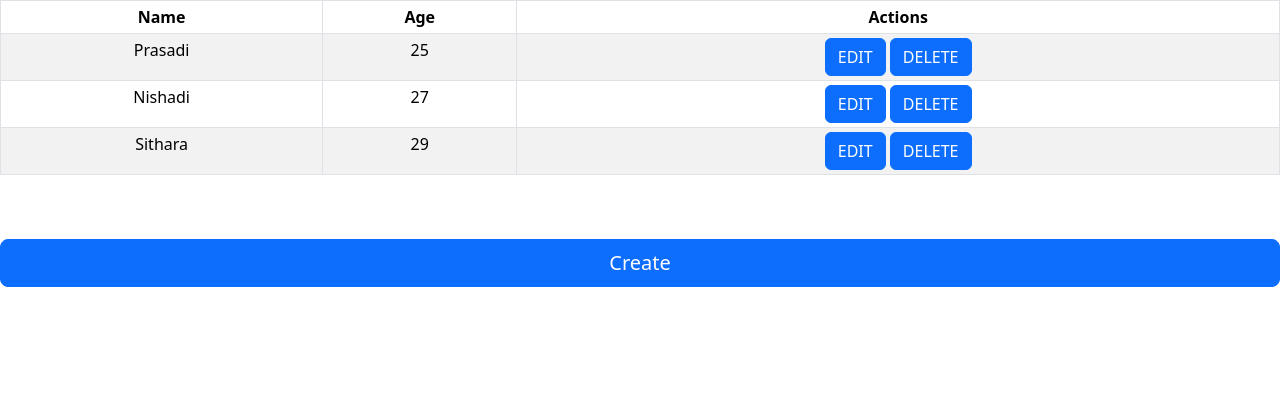
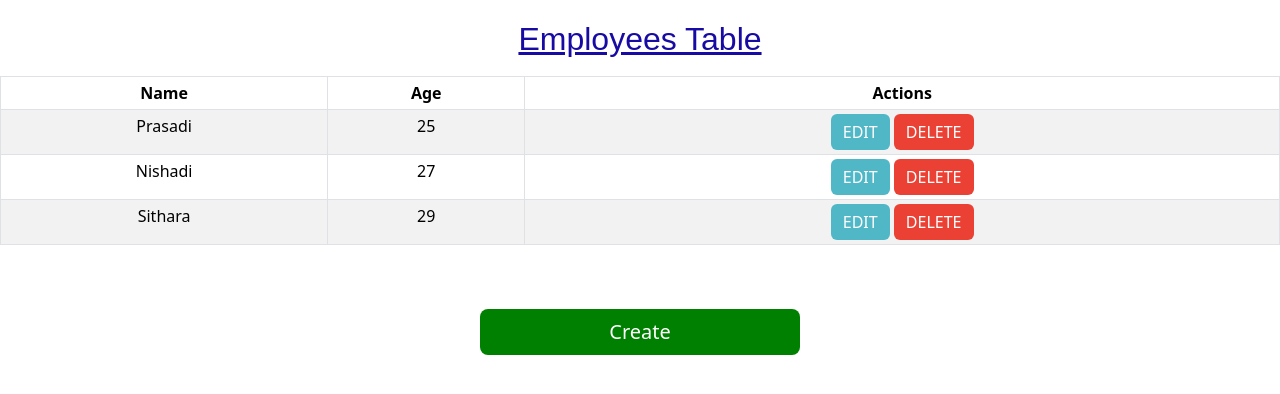
Before and after one commit to Prasadi12/CURD-react, a React (Create React App) app: page / in a window 1280 px wide. Shown: the top 394 px of the page. Built offline with nearby package versions, Linux system fonts and the light colour scheme; the HTML template or start-up script is replaced by a standard one.

Commit message:
updated css part and finalized

```diff
--- a/src/App.css
+++ b/src/App.css
@@ -1,38 +1,4 @@
 .App {
   text-align: center;
+  padding-top: 20px;
 }
-
-.App-logo {
-  height: 40vmin;
-  pointer-events: none;
-}
-
-@media (prefers-reduced-motion: no-preference) {
-  .App-logo {
-    animation: App-logo-spin infinite 20s linear;
-  }
-}
-
-.App-header {
-  background-color: #282c34;
-  min-height: 100vh;
-  display: flex;
-  flex-direction: column;
-  align-items: center;
-  justify-content: center;
-  font-size: calc(10px + 2vmin);
-  color: white;
-}
-
-.App-link {
-  color: #61dafb;
-}
-
-@keyframes App-logo-spin {
-  from {
-    transform: rotate(0deg);
-  }
-  to {
-    transform: rotate(360deg);
-  }
-}
--- a/src/Components/Add.jsx
+++ b/src/Components/Add.jsx
@@ -1,45 +1,81 @@
 import React, { useState } from "react";
-import { Button,Form } from "react-bootstrap";
-import 'bootstrap/dist/css/bootstrap.min.css';
+import { Button, Form } from "react-bootstrap";
+import "bootstrap/dist/css/bootstrap.min.css";
 import Employees from "./Employees";
-import {v4 as uuid} from 'uuid';
-import { useNavigate } from 'react-router-dom';
+import { v4 as uuid } from "uuid";
+import { useNavigate } from "react-router-dom";
 
 const Add = () => {
-
-    const [name,setName] = useState('');
-    const [age,setAge] = useState('');
+  const [name, setName] = useState("");
+  const [age, setAge] = useState("");
 
   let history = useNavigate();
 
-    const handleSubmit = (e) =>{
+  const handleSubmit = (e) => {
     e.preventDefault();
 
     const ids = uuid();
-        let uniqueId = ids.slice(0,8);
+    let uniqueId = ids.slice(0, 8);
 
-        let a = name, b = age;
+    let a = name,
+      b = age;
 
-        Employees.push({ id:uniqueId, name:a, age:b });
+    Employees.push({ id: uniqueId, name: a, age: b });
 
-        history('/');
+    history("/");
   };
 
   return (
     <div>
-            <Form className="d-grid gap-2" style={{ margin:'15ren' }}>
+      <div
+        style={{
+          paddingBottom: "10px",
+          fontFamily: "sans-serif",
+          fontWeight: "900",
+          textDecoration: "underline",
+          color: "#180ba3",
+        }}
+      >
+        <h2>Create Employee</h2>
+      </div>
+      <Form className="d-grid gap-2" style={{ margin: "15ren" }}>
+        <center>
           <Form.Group className="mb-3" controlId="formName">
-                    <Form.Control type="text" placeholder="Enter Your name" required onChange={(e)=>setName(e.target.value)}>
-                    </Form.Control>
+            <Form.Control
+              style={{ width: "50%", padding: "10px" }}
+              type="text"
+              placeholder="Enter Your name"
+              required
+              onChange={(e) => setName(e.target.value)}
+            ></Form.Control>
           </Form.Group>
           <Form.Group className="mb-3" controlId="formAge">
-                    <Form.Control type="text" placeholder="Enter Your age" required onChange={(e)=>setAge(e.target.value)}>
-                    </Form.Control>
+            <Form.Control
+              style={{ width: "50%", padding: "10px" }}
+              type="text"
+              placeholder="Enter Your age"
+              required
+              onChange={(e) => setAge(e.target.value)}
+            ></Form.Control>
           </Form.Group>
-                <Button onClick={(e)=>handleSubmit(e)} type="submit">Submit</Button>
+
+          <Button
+            style={{
+              backgroundColor: "green",
+              border: "green",
+              width: "25%",
+              alignItems: "center",
+            }}
+            size="lg"
+            onClick={(e) => handleSubmit(e)}
+            type="submit"
+          >
+            Submit
+          </Button>
+        </center>
       </Form>
     </div>
-    )
-}
+  );
+};
 
 export default Add;
--- a/src/Components/Edit.jsx
+++ b/src/Components/Edit.jsx
@@ -1,54 +1,90 @@
 import React from "react";
-import { Button,Form } from "react-bootstrap";
+import { Button, Form } from "react-bootstrap";
 import { useNavigate } from "react-router-dom";
-import 'bootstrap/dist/css/bootstrap.min.css';
+import "bootstrap/dist/css/bootstrap.min.css";
 import Employees from "./Employees";
-// import {v4 as uuid} from 'uuid';
 import { useEffect, useState } from "react";
 
 const Edit = () => {
-
-    const [id,setId] = useState('');
-    const [name,setName] = useState('');
-    const [age,setAge] = useState('');
+  const [id, setId] = useState("");
+  const [name, setName] = useState("");
+  const [age, setAge] = useState("");
 
   let history = useNavigate();
 
-    var index = Employees.map(function(e){
+  var index = Employees.map(function (e) {
     return e.id;
   }).indexOf(id);
 
-    const handleSubmit = (e) =>{
+  const handleSubmit = (e) => {
     e.preventDefault();
 
     let a = Employees[index];
-        a.name =name;
-        a.age =age;
+    a.name = name;
+    a.age = age;
 
-        history('/');
+    history("/");
   };
 
-    useEffect(()=>{
-        setId(localStorage.getItem('id'));
-        setName(localStorage.getItem('name'));
-        setAge(localStorage.getItem('age'));
-    },[]);
+  useEffect(() => {
+    setId(localStorage.getItem("id"));
+    setName(localStorage.getItem("name"));
+    setAge(localStorage.getItem("age"));
+  }, []);
 
   return (
     <div>
-            <Form className="d-grid gap-2" style={{ margin:'15ren' }}>
+      <div
+        style={{
+          paddingBottom: "10px",
+          fontFamily: "sans-serif",
+          fontWeight: "900",
+          textDecoration: "underline",
+          color: "#180ba3",
+        }}
+      >
+        <h2>Edit Employee</h2>
+      </div>
+      <Form className="d-grid gap-2" style={{ margin: "15ren" }}>
+        <center>
           <Form.Group className="mb-3" controlId="formName">
-                    <Form.Control type="text" placeholder="Enter your name" required value={name} onChange={(e)=>setName(e.target.value)}>
-                    </Form.Control>
+            <Form.Control
+              style={{ width: "50%", padding: "10px" }}
+              type="text"
+              placeholder="Enter your name"
+              required
+              value={name}
+              onChange={(e) => setName(e.target.value)}
+            ></Form.Control>
           </Form.Group>
           <Form.Group className="mb-3" controlId="formAge">
-                    <Form.Control type="text" placeholder="Enter your age" required value={age} onChange={(e)=>setAge(e.target.value)}>
-                    </Form.Control>
+            <Form.Control
+              style={{ width: "50%", padding: "10px" }}
+              type="text"
+              placeholder="Enter your age"
+              required
+              value={age}
+              onChange={(e) => setAge(e.target.value)}
+            ></Form.Control>
           </Form.Group>
-                <Button onClick={(e)=>handleSubmit(e)} type="submit">Update</Button>
+
+          <Button
+            style={{
+              backgroundColor: "green",
+              border: "green",
+              width: "25%",
+              alignItems: "center",
+            }}
+            size="lg"
+            onClick={(e) => handleSubmit(e)}
+            type="submit"
+          >
+            Update
+          </Button>
+        </center>
       </Form>
     </div>
-    )
-}
+  );
+};
 
 export default Edit;
--- a/src/Components/Home.jsx
+++ b/src/Components/Home.jsx
@@ -1,32 +1,42 @@
 import React, { Fragment } from "react";
-import { Button, Table } from 'react-bootstrap';
-import 'bootstrap/dist/css/bootstrap.min.css';
+import { Button, Table } from "react-bootstrap";
+import "bootstrap/dist/css/bootstrap.min.css";
 import Employees from "./Employees";
-import { Link,useNavigate } from 'react-router-dom';
+import { Link, useNavigate } from "react-router-dom";
 
 const Home = () => {
-
   let history = useNavigate();
 
-    const handleEdit = (id,name,age) => {
-        localStorage.setItem('id',id);
-        localStorage.setItem('name',name);
-        localStorage.setItem('age',age);
-    }
+  const handleEdit = (id, name, age) => {
+    localStorage.setItem("id", id);
+    localStorage.setItem("name", name);
+    localStorage.setItem("age", age);
+  };
 
   const handleDelete = (id) => {
-        var index = Employees.map(function(e){
+    var index = Employees.map(function (e) {
       return e.id;
     }).indexOf(id);
 
-        Employees.splice(index,1);
+    Employees.splice(index, 1);
 
-        history('/');
-    }
+    history("/");
+  };
 
   return (
     <Fragment>
-            <div style={{ margin:'10ren' }}>
+      <div
+        style={{
+          paddingBottom: "10px",
+          fontFamily: "sans-serif",
+          fontWeight: "900",
+          textDecoration: "underline",
+          color: "#180ba3",
+        }}
+      >
+        <h2>Employees Table</h2>
+      </div>
+      <div style={{ margin: "10ren" }}>
         <Table striped bordered hover size="sm">
           <thead>
             <tr>
@@ -36,36 +46,64 @@ const Home = () => {
             </tr>
           </thead>
           <tbody>
-                    {
-                        Employees && Employees.length > 0
-                            ?
-                            Employees.map((item)=>{
-                                return(
+            {Employees && Employees.length > 0
+              ? Employees.map((item) => {
+                  return (
                     <tr>
                       <td>{item.name}</td>
                       <td>{item.age}</td>
                       <td>
                         <Link to={`/edit`}>
-                                            <Button onClick={ () => handleEdit(item.id,item.name,item.age)}>EDIT</Button>
+                          <Button
+                            style={{
+                              backgroundColor: "#50b7c7",
+                              border: "#50b7c7",
+                            }}
+                            onClick={() =>
+                              handleEdit(item.id, item.name, item.age)
+                            }
+                          >
+                            EDIT
+                          </Button>
                         </Link>
                         &nbsp;
-                                            <Button onClick={ () => handleDelete(item.id)}>DELETE</Button>
+                        <Button
+                          style={{
+                            backgroundColor: "#eb4034",
+                            border: "#eb4034",
+                          }}
+                          onClick={() => handleDelete(item.id)}
+                        >
+                          DELETE
+                        </Button>
                       </td>
                     </tr>
-                                )
+                  );
                 })
-                            :
-                            'No Data Available.'
-                        }
+              : "No Data Available."}
           </tbody>
         </Table>
-                <br/><br/>
+
+        <br />
+        <br />
         <Link className="d-grid gap-2" to="/create">
-                    <Button size="lg">Create</Button>
+          <center>
+            <Button
+              style={{
+                backgroundColor: "green",
+                border: "green",
+                width: "25%",
+                alignItems: "center",
+              }}
+              size="lg"
+            >
+              Create
+            </Button>
+          </center>
         </Link>
       </div>
     </Fragment>
-    )
-}
+  );
+};
 
 export default Home;
```
Also changed, not shown: src/App.js (+8 -8 lines), src/Components/Employees.jsx (+9 -9 lines). Lines whose indentation alone changed are shown as unchanged.
